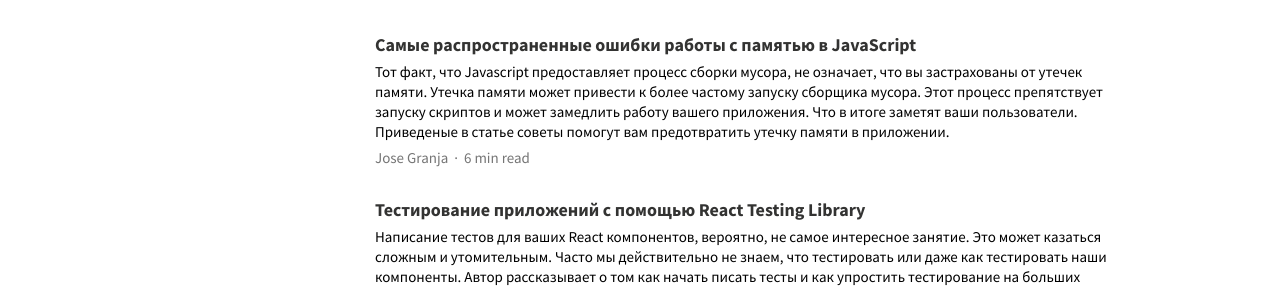
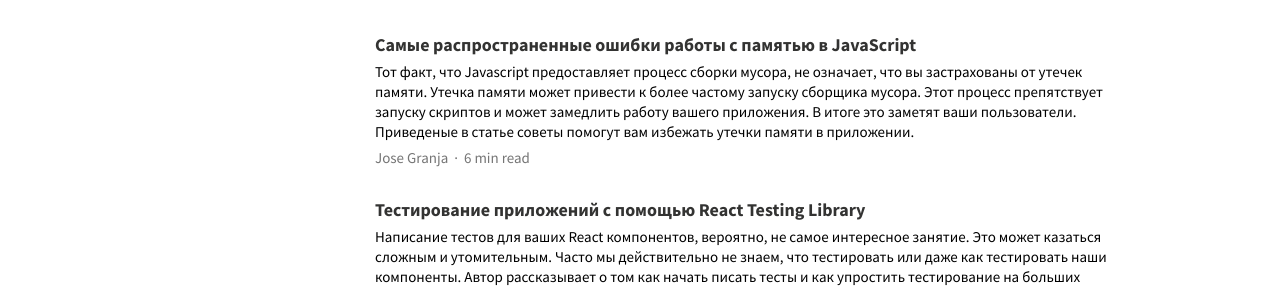
Before and after one commit to react-guild/react-guild.github.io, a Jekyll site: the page built from _posts/2021-03-08-digest21.md, in a window 1280 px wide. Shown: the part 1053-1342 px from the top of the page. Built offline with Jekyll 4.4.1, drawn with Linux system fonts in a browser that asks for light colours; nearby versions of some CDN libraries.

Commit message:
updated digest #21

```diff
--- a/_posts/2021-03-08-digest21.md
+++ b/_posts/2021-03-08-digest21.md
@@ -26,7 +26,7 @@ tags:
 
 <div class="digest">
     <a href="https://betterprogramming.pub/5-common-javascript-memory-mistakes-c8553972e4c2">Самые распространенные ошибки работы с памятью в JavaScript</a>
-    <div class="digest-desc">Тот факт, что Javascript предоставляет процесс сборки мусора, не означает, что вы застрахованы от утечек памяти. Утечка памяти может привести к более частому запуску сборщика мусора. Этот процесс препятствует запуску скриптов и может замедлить работу вашего приложения. Что в итоге заметят ваши пользователи. Приведеные в статье советы помогут вам предотвратить утечку памяти в приложении.</div>
+    <div class="digest-desc">Тот факт, что Javascript предоставляет процесс сборки мусора, не означает, что вы застрахованы от утечек памяти. Утечка памяти может привести к более частому запуску сборщика мусора. Этот процесс препятствует запуску скриптов и может замедлить работу вашего приложения. В итоге это заметят ваши пользователи. Приведеные в статье советы помогут вам избежать утечки памяти в приложении.</div>
     <div class="digest-time">Jose Granja &nbsp;&middot;&nbsp; 6 min read</div>
 </div>
 
```
